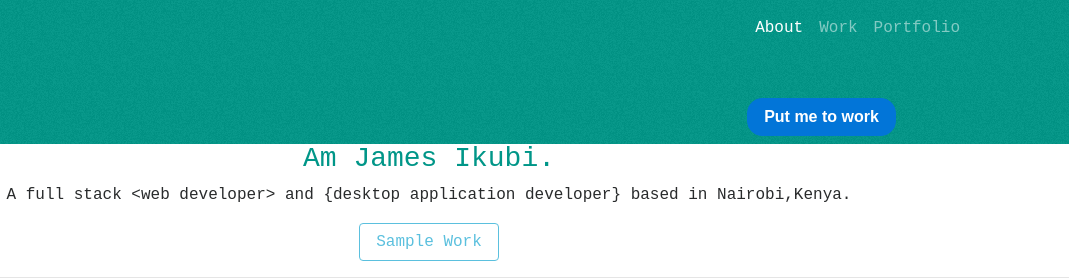
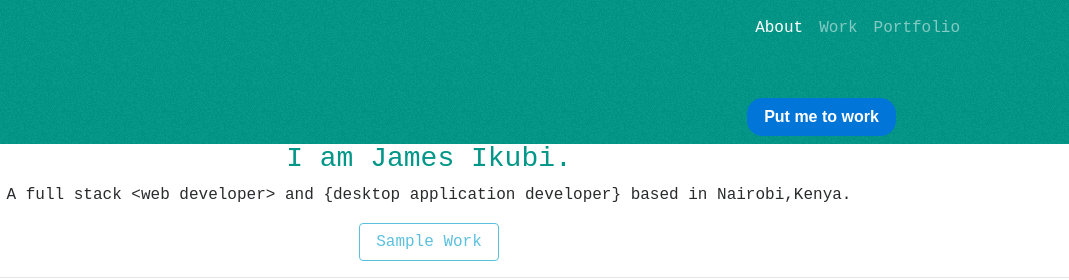
Before and after one commit to ikubij/ikubij.github.io, a plain HTML site: page index.html in a window 1280 px wide. Shown: the top 280 px of the page, 211-1280 px from the left. Drawn offline with Linux system fonts and the light colour scheme.

Commit message:
added meta tags

```diff
--- a/index.html
+++ b/index.html
@@ -3,6 +3,9 @@
 <head>
 <meta charset="utf-8">
 <meta name="viewport" content="width=device-width, initial-scale=1">
+<meta name="description" content="HTML, CSS, JavaScript, Laravel, Vuejs, Php, Bootstrap best web developer in Nairobi Kenya.">
+<meta name="keywords" content="HTML, CSS, JavaScript, Laravel, Vuejs, Php, Bootstrap">
+<meta name="author" content="James Ikubi">
 <title>Jay</title>
 <link rel="stylesheet" href="Assets/Css/bootstrap.min.css"/>
 <link rel="stylesheet" type="text/css" href="Assets/Css/Style.css"/>
@@ -54,7 +57,7 @@
 	<section>
     <center>
     	<h3 class="jay-teal">
-         Am James Ikubi.
+         I am James Ikubi.
         </h3>
         <p>
 
```
Also changed, not shown: portfolio.html (+3 -0 lines), work.html (+3 -0 lines).
